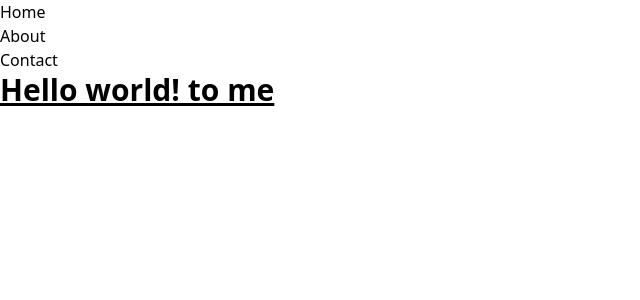
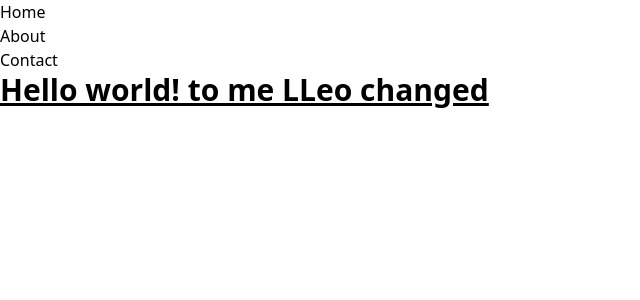
Before and after one commit to jiahaoli0465/internshipNotifier, a React (Vite) app in the folder frontend/: page / in a window 1280 px wide. Shown: the top 300 px of the page, without its empty margins (0-640 px from the left). Built offline with nearby package versions, Linux system fonts and the light colour scheme.

Commit message:
home changes

```diff
--- a/frontend/src/pages/Home.tsx
+++ b/frontend/src/pages/Home.tsx
@@ -1,7 +1,7 @@
 import React from "react";
 
 const Home: React.FC = () => {
-  return <h1 className="text-3xl font-bold underline">Hello world! to me</h1>;
+  return <h1 className="text-3xl font-bold underline">Hello world! to me LLeo changed</h1>;
 };
 
 export default Home;
```
